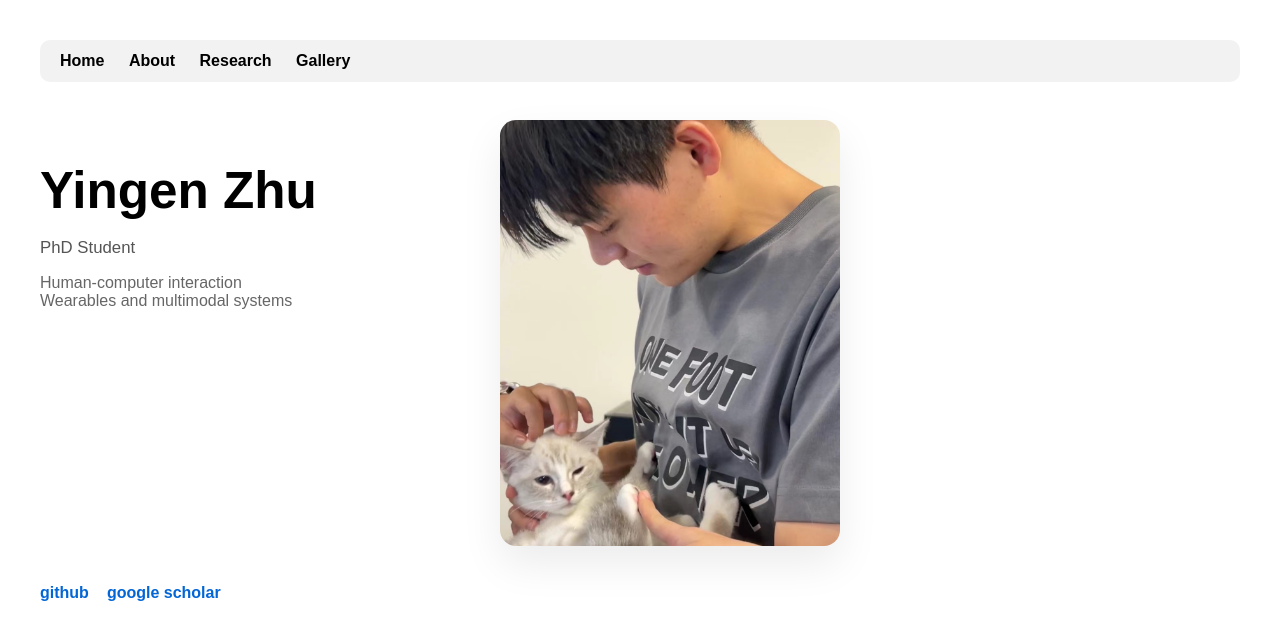
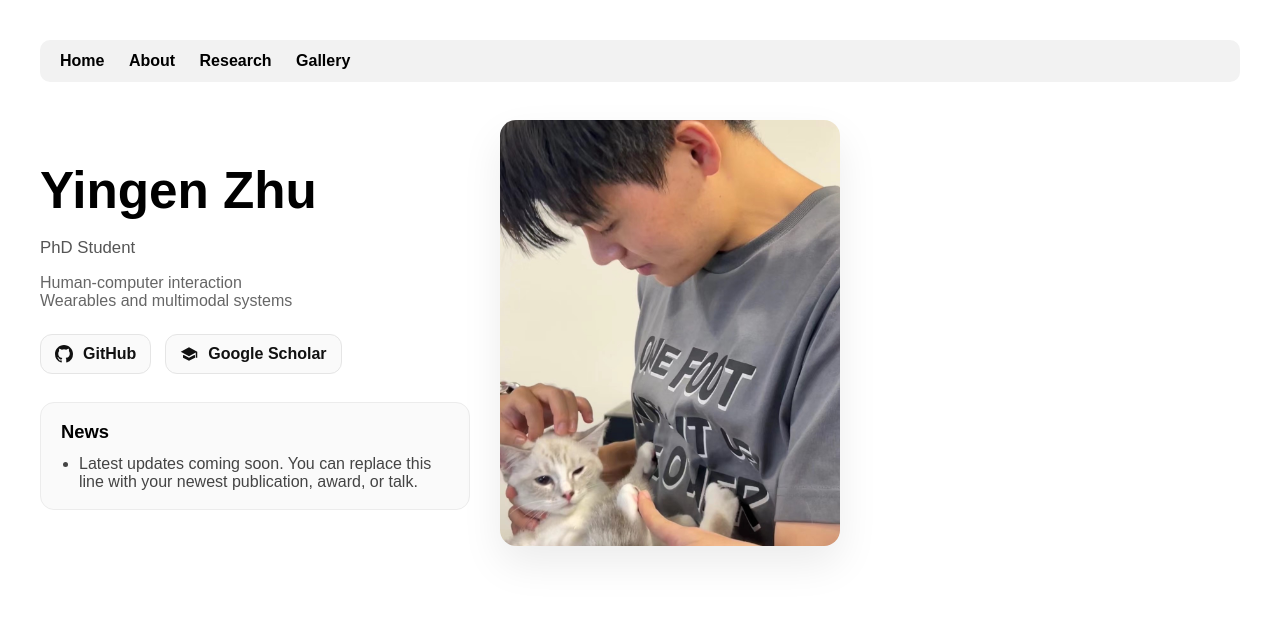
Before and after one commit to yingen-zhu/yingen-zhu.github.io, a Jekyll site: the page built from index.md, in a window 1280 px wide. Shown: the top 640 px of the page. Built offline with Jekyll 4.4.1, drawn with Linux system fonts in a browser that asks for light colours; part of the change alters nothing that is shown.

Commit message:
Update index.md

```diff
--- a/index.md
+++ b/index.md
@@ -46,34 +46,66 @@ title: Home
   margin-bottom: 1.2em;
 }
 
-.about-heading {
-  font-size: 2.2rem;
-  font-weight: 700;
-  margin-bottom: 0.85em;
-  border-bottom: 1px solid #e9e9e9;
-  padding-bottom: 0.4em;
-}
-
-.about-copy p {
-  margin-bottom: 1.2em;
-  max-width: 740px;
+.profile-panel {
+  margin-top: 24px;
+  max-width: 430px;
 }
 
 .profile-links {
-  margin-top: 34px;
   display: flex;
   flex-wrap: wrap;
-  gap: 18px;
+  gap: 14px;
+  margin-bottom: 28px;
 }
 
 .profile-links a {
-  color: #0366d6;
+  display: inline-flex;
+  align-items: center;
+  gap: 10px;
+  padding: 10px 14px;
+  border: 1px solid #e5e5e5;
+  border-radius: 12px;
+  color: #111;
+  background: #fafafa;
   text-decoration: none;
   font-weight: 600;
+  transition: background 0.2s ease, border-color 0.2s ease, transform 0.2s ease;
 }
 
 .profile-links a:hover {
-  text-decoration: underline;
+  background: #f1f1f1;
+  border-color: #d5d5d5;
+  transform: translateY(-1px);
+}
+
+.profile-links svg {
+  width: 18px;
+  height: 18px;
+  fill: currentColor;
+  flex: 0 0 auto;
+}
+
+.news-section {
+  padding: 18px 20px;
+  border-radius: 14px;
+  background: #fafafa;
+  border: 1px solid #ececec;
+}
+
+.news-title {
+  margin: 0 0 12px;
+  font-size: 1.15rem;
+  font-weight: 700;
+}
+
+.news-list {
+  margin: 0;
+  padding-left: 18px;
+  color: #444;
+}
+
+.news-list li + li {
+  margin-top: 10px;
 }
 </style>
 
@@ -82,14 +114,33 @@ title: Home
     <p class="profile-title">Yingen Zhu</p>
     <p class="profile-subtitle">PhD Student</p>
     <p class="profile-line">Human-computer interaction<br>Wearables and multimodal systems</p>
+
+    <div class="profile-panel">
+      <div class="profile-links">
+        <a href="https://github.com/your-username" target="_blank" rel="noopener" aria-label="GitHub">
+          <svg viewBox="0 0 16 16" aria-hidden="true">
+            <path d="M8 0C3.58 0 0 3.58 0 8a8 8 0 0 0 5.47 7.59c.4.07.55-.17.55-.38 0-.19-.01-.82-.01-1.49-2.01.37-2.53-.49-2.69-.94-.09-.23-.48-.94-.82-1.13-.28-.15-.68-.52-.01-.53.63-.01 1.08.58 1.23.82.72 1.21 1.87.87 2.33.66.07-.52.28-.87.5-1.07-1.78-.2-3.64-.89-3.64-3.95 0-.87.31-1.59.82-2.15-.08-.2-.36-1.02.08-2.12 0 0 .67-.21 2.2.82a7.6 7.6 0 0 1 4 0c1.53-1.04 2.2-.82 2.2-.82.44 1.1.16 1.92.08 2.12.51.56.82 1.27.82 2.15 0 3.07-1.87 3.75-3.65 3.95.29.25.54.73.54 1.48 0 1.07-.01 1.93-.01 2.2 0 .21.15.46.55.38A8.01 8.01 0 0 0 16 8c0-4.42-3.58-8-8-8Z"></path>
+          </svg>
+          <span>GitHub</span>
+        </a>
+        <a href="https://scholar.google.com/citations?user=oDyHLIwAAAAJ&inst=3212728378801010220" target="_blank" rel="noopener" aria-label="Google Scholar">
+          <svg viewBox="0 0 24 24" aria-hidden="true">
+            <path d="M12 3 1 9l11 6 9-4.91V17h2V9L12 3Zm0 14L5.09 13.23 4 13.82V17l8 4 8-4v-3.18l-1.09-.59L12 17Z"></path>
+          </svg>
+          <span>Google Scholar</span>
+        </a>
+      </div>
+
+      <section class="news-section" aria-labelledby="news-title">
+        <h2 class="news-title" id="news-title">News</h2>
+        <ul class="news-list">
+          <li>Latest updates coming soon. You can replace this line with your newest publication, award, or talk.</li>
+        </ul>
+      </section>
+    </div>
   </div>
 
   <div class="profile-photo">
-    <img src="/assets/images/profile.JPG" alt="Yingen Zhu">
+    <img src="/assets/images/profile.jpg" alt="Yingen Zhu">
   </div>
 </div>
-
-<div class="profile-links">
-  <a href="https://github.com/your-username" target="_blank" rel="noopener">github</a>
-  <a href="https://scholar.google.com/citations?user=YOUR_ID&user=oDyHLIwAAAAJ&inst=3212728378801010220" target="_blank" rel="noopener">google scholar</a>
-</div>
```
